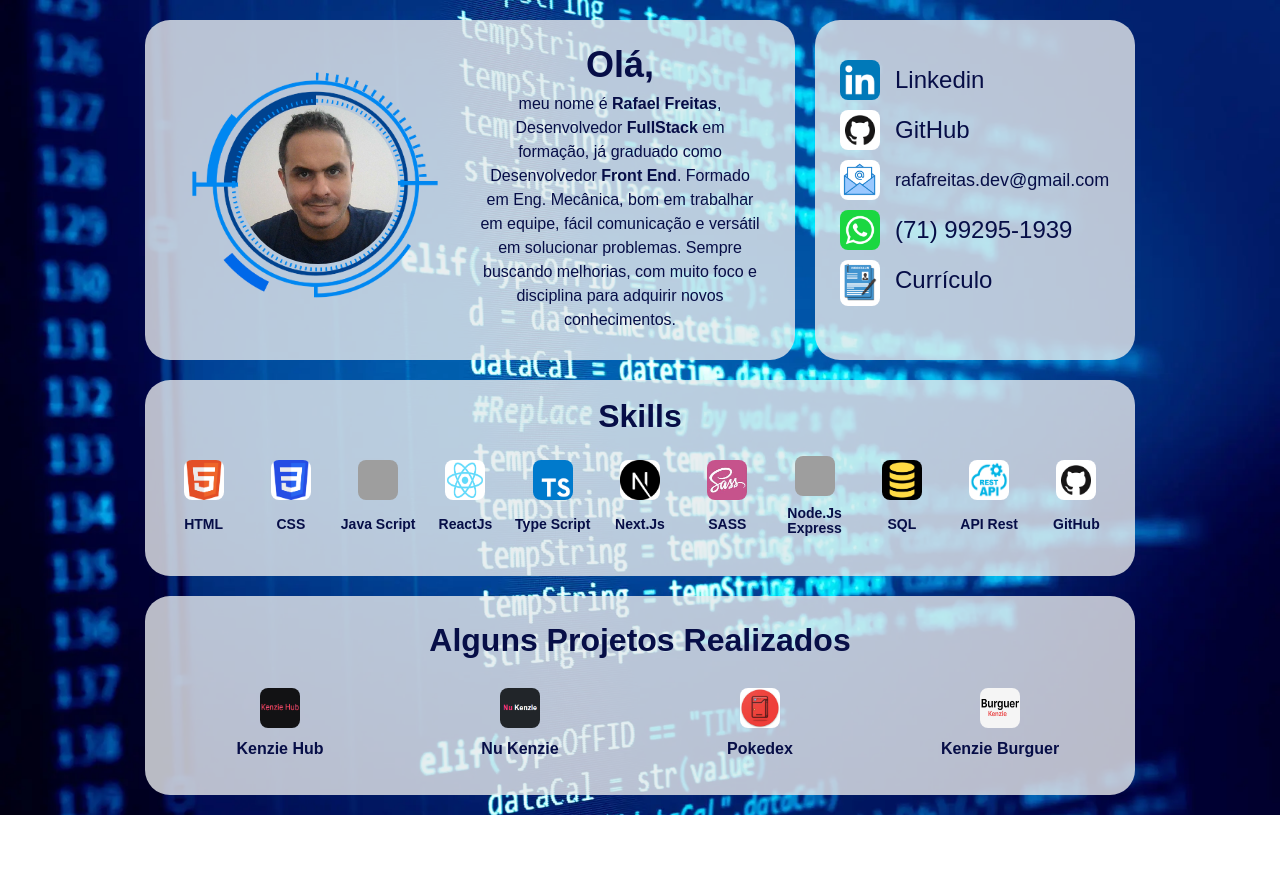
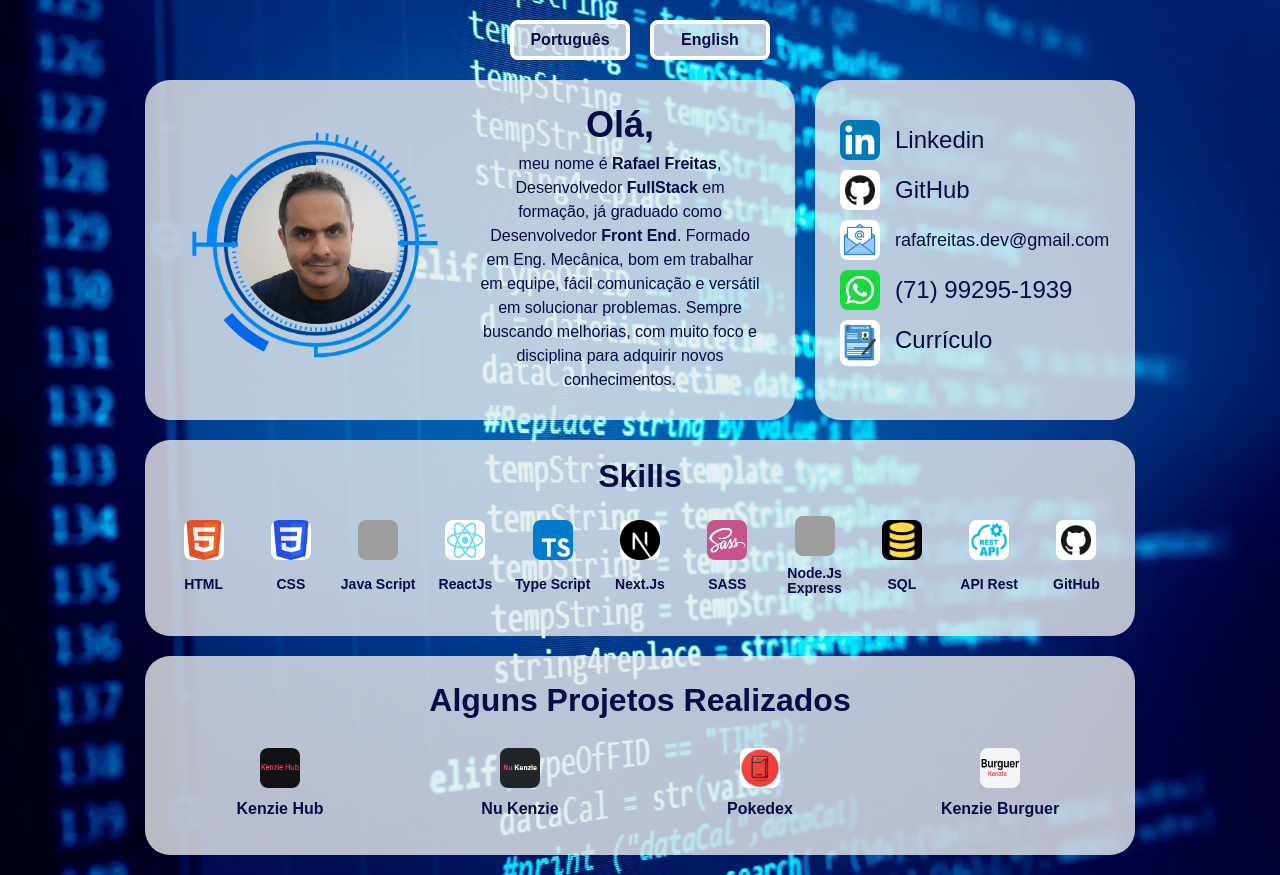
Before and after one commit to RafaFreitasDev/first-portfolio-project, a React (Vite) app: page / in a window 1280 px wide. Before the commit the page ends 815 px from the top, so only its background shows below. Built offline with nearby package versions, Linux system fonts and the light colour scheme; grey boxes are pictures that could not be loaded.

Commit message:
add english language

```diff
--- a/src/App.jsx
+++ b/src/App.jsx
@@ -5,15 +5,23 @@
 import { ResetStyle } from "./reset";
 import { Skills } from "./components/body/Skills/Skills";
 import { Projects } from "./components/body/Projects/Projects"
+import { useContext } from "react";
+import { LanguageContext } from "./context/language";
 
 
 function App() {
+
+  const {toPortuguese, toEnglish} = useContext(LanguageContext)
 
   return (
     <>
       <ResetStyle />
       <GlobalStyle />
       <StyledContainer >
+        <div className="btnBox">
+          <button onClick={()=>toPortuguese()}>Português</button>
+          <button onClick={()=>toEnglish()}>English</button>
+        </div>
         <div className="box">
           <Perfil />
           <Contacts />
--- a/src/components/body/Contacts/Contacts.jsx
+++ b/src/components/body/Contacts/Contacts.jsx
@@ -7,19 +7,23 @@
 import whatsapp from "../../../assets/img/perfil/whatsapp.png"
 import curriculo from "../../../assets/img/perfil/curriculo.png"
 import { CardEmail } from "../../cards/CardEmail/CardEmail"
+import { useContext } from "react"
+import { LanguageContext } from "../../../context/language"
 
 
 
 
 export const Contacts = () => {
 
+    const { lang } = useContext(LanguageContext)
+
     return(
         <StyledContact>
-            <ContactCardLink logo={linkedin} text="Linkedin" link="https://www.linkedin.com/in/rafael-almeida-freitas/"/>
+            {lang=="port"?<ContactCardLink logo={linkedin} text="Linkedin" link="https://www.linkedin.com/in/rafael-almeida-freitas/"/>:<ContactCardLink logo={linkedin} text="Linkedin" link="https://www.linkedin.com/in/rafael-almeida-freitas/?locale=en_US"/>}
             <ContactCardLink logo={github} text="GitHub" link="https://github.com/RafaFreitasDev?tab=repositories"/>
             <CardEmail logo={email} text="rafafreitas.dev@gmail.com"/>
-            <ContactCard logo={whatsapp} text="(71) 99295-1939"/>
-            <ContactCardLink logo={curriculo} text="Currículo" link="https://drive.google.com/file/d/17v6YHsqVhIB9-yy3MdZeqtWO6X2HjzEE/view?usp=share_link"/>
+            {lang=="port"?<ContactCard logo={whatsapp} text="(71) 99295-1939"/>:<CardEmail logo={whatsapp} text="+55 (71) 99295-1939"/>}
+            {lang=="port"?<ContactCardLink logo={curriculo} text="Currículo" link="https://drive.google.com/file/d/17v6YHsqVhIB9-yy3MdZeqtWO6X2HjzEE/view?usp=share_link"/>:<ContactCardLink logo={curriculo} text="Resume" link="https://drive.google.com/file/d/1RkQzntOziau8Fg_u0-5lSYRPGniQ06OP/view?usp=share_link"/>}
         </StyledContact>
     )
 }
--- a/src/components/body/Perfil/Perfil.jsx
+++ b/src/components/body/Perfil/Perfil.jsx
@@ -1,18 +1,41 @@
-import {Moldura} from "../Moldura/Moldura"
-import { StyledPerfil } from "./style"
-
-
+import { useContext } from "react";
+import { Moldura } from "../Moldura/Moldura";
+import { StyledPerfil } from "./style";
+import { LanguageContext } from "../../../context/language";
 
 export const Perfil = () => {
+  const { lang } = useContext(LanguageContext);
 
-    return(
+  return (
     <StyledPerfil>
-                <Moldura/>
+      <Moldura />
       <div>
+        {lang == "port" ? (
           <h3>
-                        <span className="title">Olá,</span><br />meu nome é <span className="neg">Rafael Freitas</span>, Desenvolvedor <span className="neg">FullStack</span> em formação, já graduado como Desenvolvedor <span className="neg">Front End</span>. Formado em Eng. Mecânica, bom em trabalhar em equipe, fácil comunicação e versátil em solucionar problemas. Sempre buscando melhorias, com muito foco e disciplina para adquirir novos conhecimentos.
+            <span className="title">Olá,</span>
+            <br />
+            meu nome é <span className="neg">Rafael Freitas</span>,
+            Desenvolvedor <span className="neg">FullStack</span> em formação, já
+            graduado como Desenvolvedor <span className="neg">Front End</span>.
+            Formado em Eng. Mecânica, bom em trabalhar em equipe, fácil
+            comunicação e versátil em solucionar problemas. Sempre buscando
+            melhorias, com muito foco e disciplina para adquirir novos
+            conhecimentos.
           </h3>
+        ) : (
+          <h3>
+            <span className="title">Hello,</span>
+            <br />
+            my name is <span className="neg">Rafael Freitas</span>. I am a{" "}
+            <span className="neg">FullStack</span> Developer in training, and I
+            have already graduated as <span className="neg">Front End</span>{" "}
+            Developer and Mechanical Engineering. I am good at work-team with
+            easy communication and versatile in problema solving. I am always
+            looking for improvements, with focus and discipline to acquire new
+            knowledge.
+          </h3>
+        )}
       </div>
     </StyledPerfil>
-    )
-}
+  );
+};
--- a/src/components/body/Projects/Projects.jsx
+++ b/src/components/body/Projects/Projects.jsx
@@ -4,14 +4,18 @@
 import pokedex from "../../../assets/img/projects/pokedex.jpg"
 import kenziburguer from "../../../assets/img/projects/kenzie burguer.png"
 import { ProjectCard } from "../../cards/ProjectCard/ProjectCard"
+import { useContext } from "react"
+import { LanguageContext } from "../../../context/language"
 
 
 
 export const Projects = () => {
 
+    const {lang} = useContext(LanguageContext)
+
     return(
         <StyledProjects>
-            <h3 className="projects">Alguns Projetos Realizados</h3>
+            {lang=="port"?<h3 className="projects">Alguns Projetos Realizados</h3>:<h3 className="projects">Some Projects</h3>}
             <div>
                 <ProjectCard logo={kenziehub} text="Kenzie Hub" link="https://s3-12.vercel.app"/>
                 <ProjectCard logo={nukenzie} text="Nu Kenzie" link="https://nu-kenzie-lac.vercel.app"/>
--- /dev/null
+++ b/src/context/language.jsx
@@ -0,0 +1,21 @@
+import { createContext, useState } from "react";
+
+export const LanguageContext = createContext({});
+
+export function LanguageProvider({ children }) {
+  const [lang, setLang] = useState("port");
+
+  function toEnglish() {
+    setLang("eng");
+  }
+
+  function toPortuguese() {
+    setLang("port");
+  }
+
+  return (
+    <LanguageContext.Provider value={{ lang, toEnglish, toPortuguese }}>
+      {children}
+    </LanguageContext.Provider>
+  );
+}
--- a/src/main.jsx
+++ b/src/main.jsx
@@ -1,10 +1,12 @@
-import React from 'react'
-import ReactDOM from 'react-dom/client'
-import App from './App'
+import React from "react";
+import ReactDOM from "react-dom/client";
+import App from "./App";
+import { LanguageProvider } from "./context/language";
 
-
-ReactDOM.createRoot(document.getElementById('root')).render(
+ReactDOM.createRoot(document.getElementById("root")).render(
   <React.StrictMode>
-    <App />
-  </React.StrictMode>,
-)
+    <LanguageProvider>
+      <App />
+    </LanguageProvider>
+  </React.StrictMode>
+);
--- a/src/style.js
+++ b/src/style.js
@@ -10,10 +10,26 @@
   background-image: url(${fundoImg});
   background-size: cover;
 
+  .btnBox{
+    display: flex;
+    gap: 20px;
+
+    button{
+      width: 120px;
+      height: 40px;
+      border-radius: 8px;
+      color: #070e47;
+      font-weight: 600;
+      background-color: rgb(232, 234, 237, 0.8);
+      border: 4px solid white;
+    }
+  }
+
   .box {
     display: flex;
     flex-direction: column;
     align-items: center;
+    margin-top: 20px;
   }
 
   @media (min-width: 769px) {
@@ -26,10 +42,5 @@
     }
   }
 
-  @media (min-width: 1025px) {
-    /* width: 1024px;
-    display: flex;
-    flex-direction: column;
-    align-items: center; */
-  }
+
 `;
```
Lines whose indentation alone changed are shown as unchanged.
